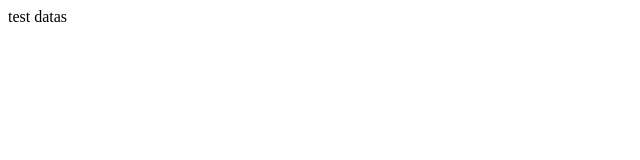
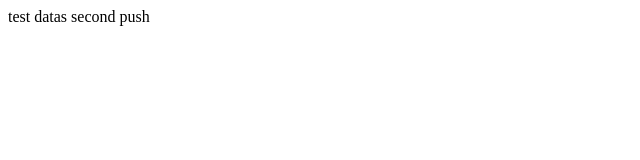
Before and after one commit to tanvir0emon/testproject, a plain HTML site: page index.html in a window 1280 px wide. Shown: the full height of the page, 0-640 px from the left. Drawn offline with Linux system fonts and the light colour scheme.

Commit message:
second push

```diff
--- a/index.html
+++ b/index.html
@@ -1,4 +1,5 @@
 <html>
 
 test datas
+second push
 </html>
```
